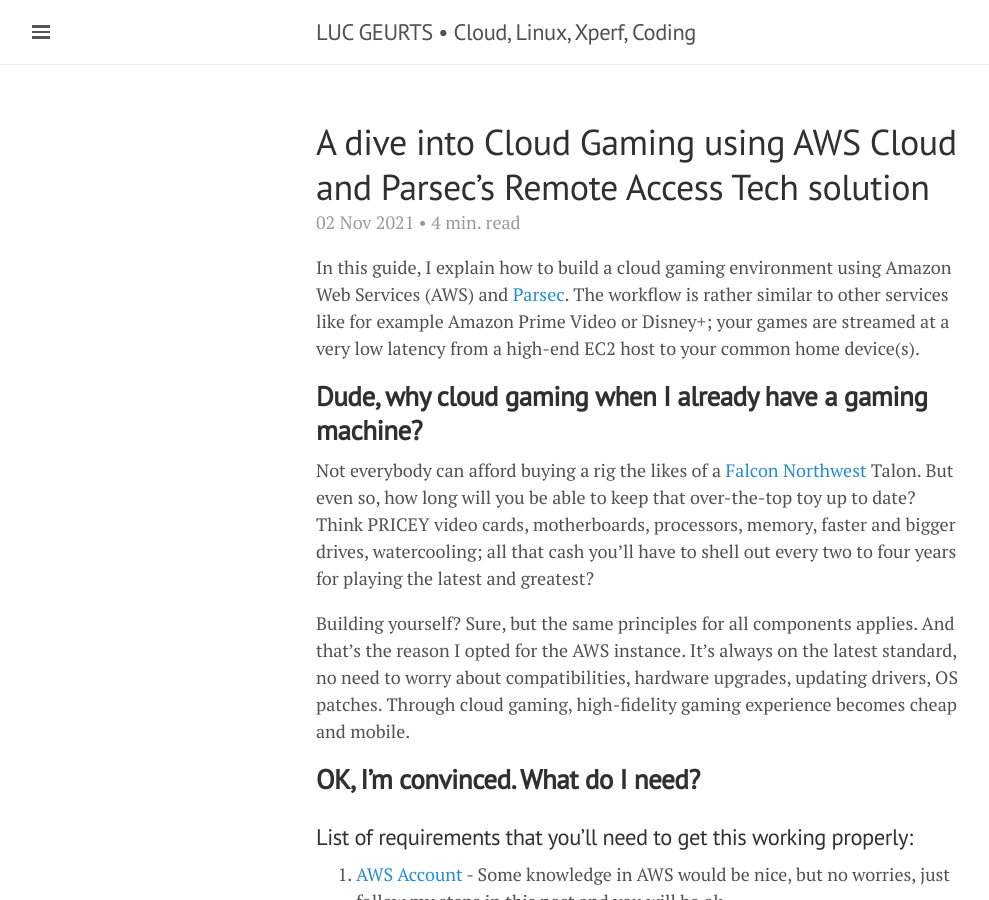
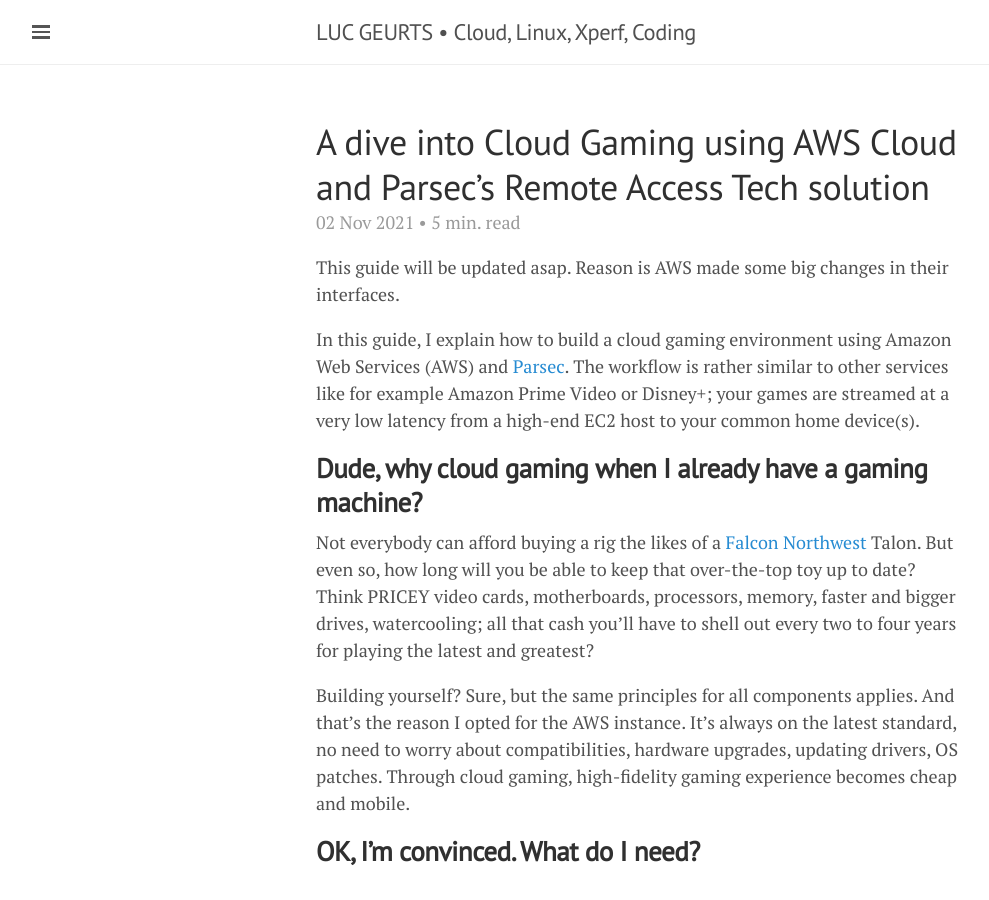
Before and after one commit to lgeurts/lgeurts.github.io, a Jekyll site: the page built from _posts/2021-11-02-aws-high-performance-cloud-gaming.md, in a window 1280 px wide and 900 px high. Shown: the whole window, without its empty margins (0-989 px from the left). Built offline with Jekyll 4.4.1, drawn with Linux system fonts in a browser that asks for light colours; nearby versions of some CDN libraries; comment, search, counter and statistics services are not loaded.

Commit message:
Update 2021-11-02-aws-high-performance-cloud-gaming.md

```diff
--- a/_posts/2021-11-02-aws-high-performance-cloud-gaming.md
+++ b/_posts/2021-11-02-aws-high-performance-cloud-gaming.md
@@ -8,6 +8,7 @@
 tags: [ Cloud Computing, Gaming ]
 
 ---
+This guide will be updated asap. Reason is AWS made some big changes in their interfaces.
 
 In this guide, I explain how to build a cloud gaming environment using Amazon Web Services (AWS) and [Parsec](https://parsec.app/). The workflow is rather similar to other services like for example Amazon Prime Video or Disney+; your games are streamed at a very low latency from a high-end EC2 host to your common home device(s).
 
```
